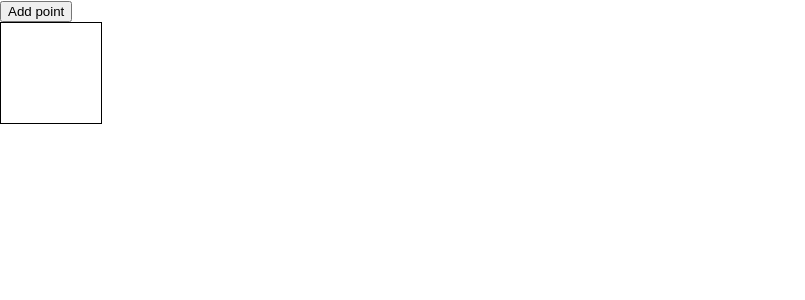
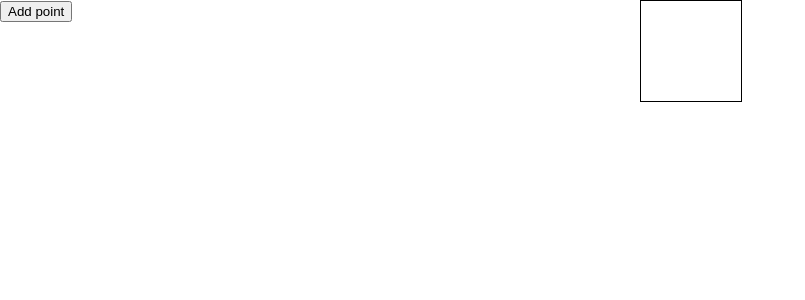
Before and after one commit to AlexeyBerezutsky/grapheditor, a React (Create React App) app: page / in a window 1280 px wide. Shown: the top 300 px of the page, without its empty margins (0-805 px from the left). Built offline with nearby package versions, Linux system fonts and the light colour scheme.

Commit message:
added a bot of styling

```diff
--- a/src/App.css
+++ b/src/App.css
@@ -1,38 +1,22 @@
-.App {
-  text-align: center;
+.main {
+    display: flex;
 }
 
-.App-logo {
-  height: 40vmin;
-  pointer-events: none;
+.column {
+    flex: 50%;
 }
 
-@media (prefers-reduced-motion: no-preference) {
-  .App-logo {
-    animation: App-logo-spin infinite 20s linear;
-  }
+.plot {
+    position: relative;
+    width: 100px;
+    aspect-ratio: 1;
+    border: 1px solid black;
 }
 
-.App-header {
-  background-color: #282c34;
-  min-height: 100vh;
-  display: flex;
-  flex-direction: column;
-  align-items: center;
-  justify-content: center;
-  font-size: calc(10px + 2vmin);
-  color: white;
+.point {
+    position: absolute;
+    width: 2px;
+    height: 2px;
+    background-color: red;
+    border-radius: 2px;
 }
-
-.App-link {
-  color: #61dafb;
-}
-
-@keyframes App-logo-spin {
-  from {
-    transform: rotate(0deg);
-  }
-  to {
-    transform: rotate(360deg);
-  }
-}
--- a/src/App.tsx
+++ b/src/App.tsx
@@ -1,9 +1,27 @@
 import { useState, MouseEvent } from "react";
+import './App.css'
 
 type Coordinates = {
     x?: number;
     y?: number;
 };
+
+// const toView = (coordinates: Coordinates, aspect: number): Coordinates=>{
+//     return {
+//         x: (coordinates.x || 0) * aspect,
+//         y: (coordinates.y || 0) * aspect
+//     }
+// }
+
+// const toCoordinates = (coordinates: Coordinates, aspect: number): Coordinates=>{
+//     return {
+//         x: (coordinates.x || 0) / aspect,
+//         y: (coordinates.y || 0) / aspect
+//     }
+// }
+
+
+// const aspect = 100;
 
 export default function App() {
     const [coordinates, setCoordinates] = useState<Coordinates[]>([]);
@@ -29,15 +47,16 @@ export default function App() {
 
         const bounds = node.getBoundingClientRect();
         const x = event.clientX - bounds.left;
-        const y = event.clientY - bounds.top
+        const y =  bounds.bottom - event.clientY;
 
-        handleAddPoint({ x, y });
+        const newCoordinates = { x, y };
 
+        handleAddPoint(newCoordinates);
     }
 
     return (
-        <div className="App">
-            <div>
+        <div className="main">
+            <div className="column">
                 {coordinates.map((row, ix) => {
                     return (
                         <div key={ix}>
@@ -64,33 +83,27 @@ export default function App() {
                     );
                 })}
 
-                <button onClick={() => handleAddPoint}>Add point</button>
+                <button onClick={() => handleAddPoint()}>Add point</button>
             </div>
+            <div className="column">
                 <div
                     onClick={handleGlobalClick}
-                style={{
-                    position: "relative",
-                    width: "100px",
-                    height: "100px",
-                    border: "1px solid black"
-                }}
+                    className="plot"
                 >
                     {coordinates.map((row, ix) => {
                         return (
                             <div
+                                className="point"
                                 key={ix}
                                 style={{
                                     left: row.x,
-                                top: row.y,
-                                position: "absolute",
-                                width: "2px",
-                                height: "2px",
-                                backgroundColor: "red"
+                                    bottom: row.y,
                                 }}
-                        ></div>
+                            />
                         );
                     })}
                 </div>
             </div>
+        </div>
     );
 }
```
Lines whose indentation alone changed are shown as unchanged.
